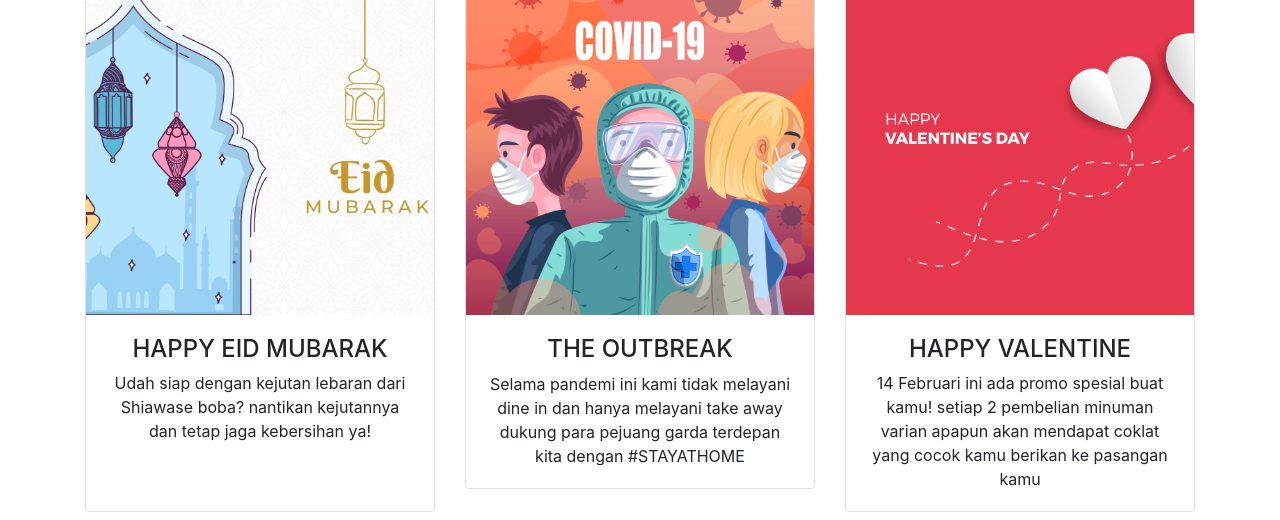
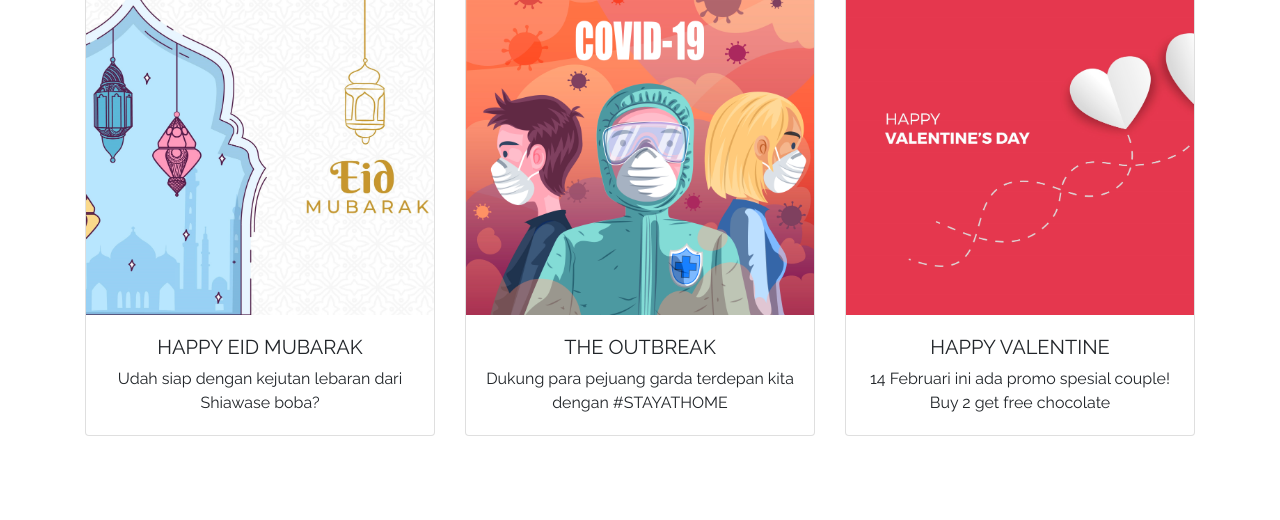
Before and after one commit to adhrmw/Project-Akhir, a plain HTML site: page index.html in a window 1280 px wide. Shown: the part 2120-2640 px from the top of the page. Drawn offline with Linux system fonts and the light colour scheme; some packages are replaced by stand-ins of ours; files whose address does not match are found by name; a web font is replaced by a local one.

Commit message:
ADDED FONT

```diff
--- a/index.html
+++ b/index.html
@@ -10,11 +10,15 @@
     <link rel="stylesheet" type="text/css" href="style.css">
     <link rel="icon" href="brand/logo-boba-ico.ico">
 
+    <style>
+      @import url('https://fonts.googleapis.com/css2?family=Baloo+Chettan+2:wght@700&family=Kalam&family=Raleway&display=swap');
+    </style>
+
     <title>SHIAWASE BOBA</title>
 
     </head>
         <body id="page-top">
-
+        <!-- NAVBAR -->
             <nav class="navbar navbar-expand-lg navbar-default bg-light fixed-top" id="mainNav">
                 <div class="container">
                 <a class="navbar-brand js-scroll-trigger text-dark" href="#page-top"><img src="brand/logo-boba-128.png" width="30" height="50" alt="logo brand">  SHIAWASE BOBA</a>
@@ -43,6 +47,7 @@
                 </div>
               </nav>
 
+              <!-- JUMBOTRON -->
               <section>
               <div class="jumbotron">
                 <div class="container">
@@ -56,12 +61,13 @@
               </div>
               </section>
 
+              <!-- ABOUT -->
               <section class="about" id="about">
                 <div class="container">
                   <div class="row text-left">
                     <div class="col-md-6">
                         <h2 class="services-heading">ABOUT US</h2>
-                        <P>shiawase berasal dari Bahasa Jepang  berarti keberuntungan yang baik
+                        <P>Shiawase berasal dari Bahasa Jepang  berarti keberuntungan yang baik
                           dan kebahagiaan. Pemilihan nama ini berdasar pada harapan dari pendiri
                           agar setiap orang yang meminum boba ini dapat meringankan masalah dan mengembalikan
                           mood mereka sehingga dapat melangkah lebih maju dan membagikan kebahagiannya kepada dunia
@@ -74,6 +80,7 @@
                 </div>
               </section>
 
+              <!-- MENU CAROUSEL -->
               <section class="menu" id="menu">
                 <div class="container">
                   <div class="col-lg-12 text-right">
@@ -81,7 +88,6 @@
                     <p class="text-right">Dengan mengambil konsep Negeri Sakura,
                       Shiawase boba yang menawarkan keunikan rasa yang jarang ditemui. <br> rasakan setiap rasa
                       yang ada dan tentukan favoritmu!
-
                     </p>
                   </div>
                 <div id="carouselExampleIndicators" class="carousel slide carousel-fade" data-ride="carousel">
@@ -117,6 +123,7 @@
               </div>
             </section>
 
+            <!-- NEWS -->
             <section class="news" id="news">
                 <div class="container">
                   <div class="row">
@@ -136,8 +143,8 @@
                       <div class="card text-center">
                         <img class="card-img-top" src="news/3818672.jpg" alt="Card image cap">
                         <div class="card-body">
-                          <h4 class="card-text">HAPPY EID MUBARAK</h4>
-                          <p class="card-text">Udah siap dengan kejutan lebaran dari Shiawase boba? nantikan kejutannya dan tetap jaga kebersihan ya!</p>
+                          <h5 class="card-text">HAPPY EID MUBARAK</h5>
+                          <p class="card-text">Udah siap dengan kejutan lebaran dari Shiawase boba?</p>
                         </div>
                       </div>
                     </div>
@@ -149,9 +156,8 @@
                       <div class="card text-center">
                         <img class="card-img-top" src="news/3653701.jpg" alt="Card image cap">
                         <div class="card-body">
-                          <h4 class="card-text">THE OUTBREAK</h4>
-                          <p class="card-text">Selama pandemi ini kami tidak melayani dine in dan hanya melayani take away
-                            dukung para pejuang garda terdepan kita dengan #STAYATHOME</p>
+                          <h5 class="card-text">THE OUTBREAK</h5>
+                          <p class="card-text">Dukung para pejuang garda terdepan kita dengan #STAYATHOME</p>
                         </div>
                       </div>
                     </div>
@@ -163,8 +169,8 @@
                       <div class="card text-center">
                         <img class="card-img-top" src="news/190.jpg" alt="Card image cap">
                         <div class="card-body">
-                          <h4 class="card-text">HAPPY VALENTINE</h4>
-                          <p class="card-text">14 Februari ini ada promo spesial buat kamu! setiap 2 pembelian minuman varian apapun akan mendapat coklat yang cocok kamu berikan ke pasangan kamu</p>
+                          <h5 class="card-text">HAPPY VALENTINE</h5>
+                          <p class="card-text">14 Februari ini ada promo spesial couple! Buy 2 get free chocolate</p>
                         </div>
                       </div>
                     </div>
@@ -172,9 +178,9 @@
                 </div>
               </section>
 
+              <!-- LOCATION -->
               <section class="location" id="location">
                 <div class="container">
-
                   <div class="row">
                   <div class="col-lg-12 text-center">
                     <h2>OUR LOCATION</h2>
@@ -193,10 +199,10 @@
                   </div>
                 </div>
                 </div>
-
               </div>
               </section>
 
+              <!-- SHARE -->
               <section>
                 <div class="container">
                   <div class="sharela">
@@ -211,6 +217,7 @@
                 </div>
               </section>
 
+              <!-- CONTACT -->
               <section class="contact-us" id="contact-us">
                 <div class="container">
                   <div class="row">
--- a/style.css
+++ b/style.css
@@ -12,7 +12,9 @@ p {
     border: 0;
     background-color: #fed136;
 }
-
+.navbar {
+    font-family: 'Raleway', sans-serif;
+}
 .bg-light {
     background: transparent !important;
     transition: 0.4s ease;
@@ -34,11 +36,13 @@ p {
     height: 150px;
 }
 .jumbotron .brandnama {
+    font-family: 'Baloo Chettan 2', cursive;
     font-weight: bold;
     font-size: 80px;
     color: #000000;
 }
 .jumbotron p {
+    font-family: 'Kalam', cursive;
     color: #000000;
     font-size: 20px;
 }
@@ -48,16 +52,18 @@ p {
     width: 70px;
 }
 .about {
+    font-family: 'Raleway', sans-serif;
     margin-top: 150px;
 }
-
 .menu {
+    font-family: 'Raleway', sans-serif;
     margin-top: 120px;
 }
 .carousel-item {
     height: 400px;
 }
 .news {
+    font-family: 'Raleway', sans-serif;
     margin-top: 85px;
 }
 .contact-us {
@@ -103,6 +109,7 @@ p {
     color: white;
 }
 .sharela {
+    font-family: 'Raleway', sans-serif;
     margin-top: 150px;
     text-align: center;
 }
@@ -113,6 +120,7 @@ p {
     height: 50px;
 }
 .location {
+    font-family: 'Raleway', sans-serif;
     margin-top: 100px;
 }
 .location iframe {
```
